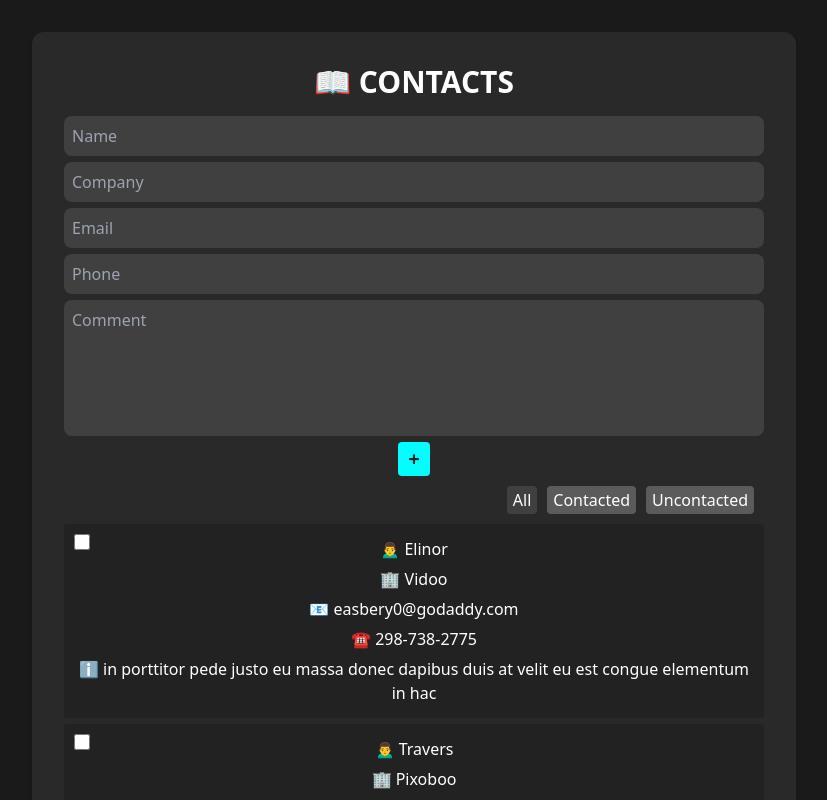
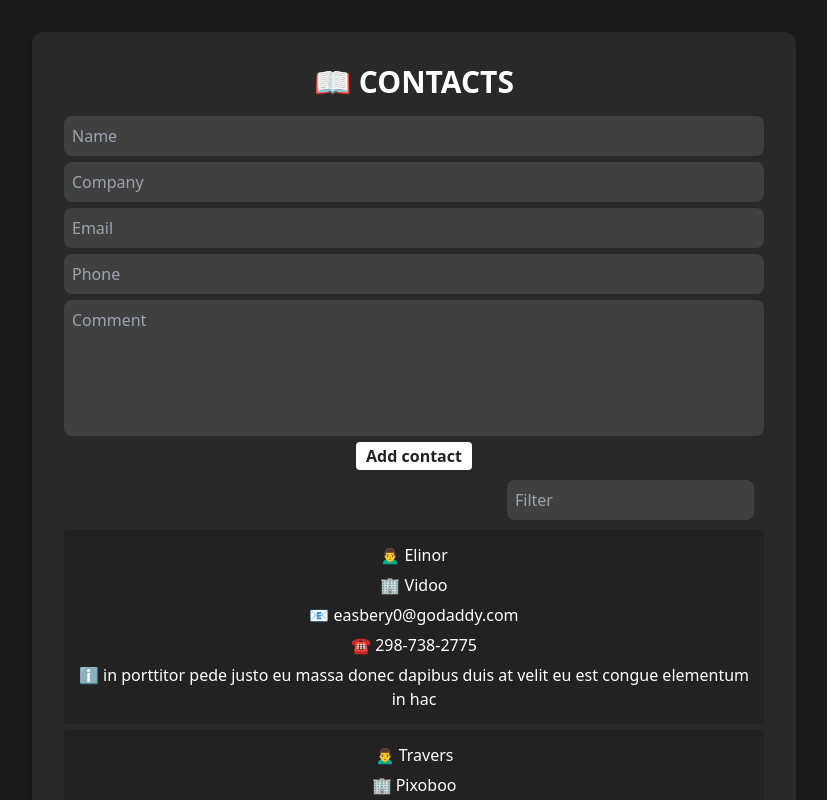
Before and after one commit to Connectslide121/contact-book, an Angular app: page / in a window 1280 px wide. Shown: the top 800 px of the page, without its empty margins (226-1053 px from the left). Built offline with nearby package versions, Linux system fonts and the light colour scheme.

Commit message:
add crud methods to contacts

```diff
--- a/src/app/app.component.css
+++ b/src/app/app.component.css
@@ -6,25 +6,15 @@
   @apply text-3xl font-bold text-center mb-4;
 }
 
-.filters {
+.filter {
   display: flex;
   justify-content: end;
   gap: 10px;
   margin: 10px;
 }
 
-.filters button {
-  padding: 2px 6px;
-  background-color: #5b5b5b;
-  border-radius: 4px;
-}
-
-.filters button:hover {
-  color: #a8a8a8;
-}
-
-.filters button.active {
-  background-color: #404040;
+.filter input {
+  @apply bg-background-300 rounded-lg p-2 outline-none text-white;
 }
 
 .contact-list {
--- a/src/app/app.component.html
+++ b/src/app/app.component.html
@@ -1,27 +1,17 @@
 <section class="contact-book-wrapper">
   <h1 class="title">📖 CONTACTS</h1>
-  <app-new-contact-form />
-  <div class="filters">
-    <button (click)="changeFilter('all')" [class.active]="filter() === 'all'">
-      All
-    </button>
-    <button
-      (click)="changeFilter('contacted')"
-      [class.active]="filter() === 'contacted'"
-    >
-      Contacted
-    </button>
-    <button
-      (click)="changeFilter('uncontacted')"
-      [class.active]="filter() === 'uncontacted'"
-    >
-      Uncontacted
-    </button>
+  <app-new-contact-form (contactAdded)="addContact($event)" />
+  <div class="filter">
+    <input type="text" placeholder="Filter" />
   </div>
 
   <ul class="contact-list">
     @for (contact of contactList(); track contact.id) {
-    <app-contact-card [contact]="contact"></app-contact-card>
+    <app-contact-card
+      [contact]="contact"
+      (contactEdited)="editContact($event)"
+      (contactDeleted)="deleteContact($event)"
+    ></app-contact-card>
     }
   </ul>
 </section>
--- a/src/app/app.component.ts
+++ b/src/app/app.component.ts
@@ -2,7 +2,7 @@ import { Component, signal } from '@angular/core';
 import { RouterOutlet } from '@angular/router';
 import { ContactCardComponent } from './components/contact-card/contact-card.component';
 import { NewContactFormComponent } from './components/new-contact-form/new-contact-form.component';
-import { Contact, FilterType } from './models/contacts';
+import { Contact } from './models/contacts';
 
 @Component({
   selector: 'app-root',
@@ -21,7 +21,6 @@ export class AppComponent {
       company: 'Vidoo',
       comment:
         'in porttitor pede justo eu massa donec dapibus duis at velit eu est congue elementum in hac',
-      contacted: false,
       editing: false,
     },
     {
@@ -32,7 +31,6 @@ export class AppComponent {
       company: 'Pixoboo',
       comment:
         'nonummy maecenas tincidunt lacus at velit vivamus vel nulla eget eros elementum pellentesque quisque porta',
-      contacted: false,
       editing: false,
     },
     {
@@ -43,7 +41,6 @@ export class AppComponent {
       company: 'Meetz',
       comment:
         'ipsum ac tellus semper interdum mauris ullamcorper purus sit amet',
-      contacted: false,
       editing: false,
     },
     {
@@ -54,7 +51,6 @@ export class AppComponent {
       company: 'Realpoint',
       comment:
         'pellentesque volutpat dui maecenas tristique est et tempus semper est quam pharetra magna ac consequat metus sapien ut',
-      contacted: false,
       editing: false,
     },
     {
@@ -64,7 +60,6 @@ export class AppComponent {
       phone: '503-690-9024',
       company: 'Chatterbridge',
       comment: 'in hac habitasse platea dictumst maecenas ut massa quis augue',
-      contacted: false,
       editing: false,
     },
     {
@@ -75,26 +70,27 @@ export class AppComponent {
       company: 'Meezzy',
       comment:
         'vitae mattis nibh ligula nec sem duis aliquam convallis nunc proin at turpis a',
-      contacted: false,
       editing: false,
     },
   ]);
 
-  filter = signal<FilterType>('all');
-
-  changeFilter(filterString: FilterType) {
-    this.filter.set(filterString);
+  addContact(newContact: Contact) {
+    this.contactList.set([newContact, ...this.contactList()]);
   }
 
   changeEditing(contact: Contact, editing: boolean) {
     contact.editing = editing;
   }
 
-  editContact(contact: Contact) {
+  editContact(updatedContact: Contact) {
     this.contactList.set(
-      this.contactList().map((c) => (c.id === contact.id ? contact : c))
+      this.contactList().map((contact) =>
+        contact.id === updatedContact.id ? updatedContact : contact
+      )
     );
-    console.log(this.contactList());
-    contact.editing = false;
+  }
+
+  deleteContact(contact: Contact) {
+    this.contactList.set(this.contactList().filter((c) => c.id !== contact.id));
   }
 }
--- a/src/app/components/contact-card/contact-card.component.css
+++ b/src/app/components/contact-card/contact-card.component.css
@@ -12,11 +12,6 @@ li label {
   padding: 3px;
 }
 
-#check {
-  position: absolute;
-  left: 10px;
-}
-
 li.contact {
   background-color: #222;
 }
@@ -29,7 +24,7 @@ li.contact {
   right: 0;
 }
 
-li.contact button {
+li.contact .contact-buttons-wrapper button {
   display: none;
   background-color: #5b5b5b;
   padding: 2px 6px;
@@ -40,12 +35,8 @@ li.contact button:hover {
   color: #a8a8a8;
 }
 
-li.contact:hover button {
+li.contact:hover .contact-buttons-wrapper button {
   display: block;
-}
-
-li.contact input[type="checkbox"] {
-  @apply w-4 h-4 cursor-pointer;
 }
 
 li.contact-editing input,
@@ -85,3 +76,41 @@ li.contact-editing textarea {
   width: 700px;
   margin-inline: auto;
 }
+
+.overlay {
+  position: absolute;
+  background-color: #b1b1b1e6;
+  border-radius: 4px;
+  width: 100%;
+  height: 100%;
+  top: 0px;
+  left: 0px;
+}
+
+.confirm-delete-dialog {
+  position: absolute;
+  color: #222;
+  font-weight: bold;
+  width: 100%;
+  height: 100%;
+  top: 0px;
+  left: 0px;
+  display: flex;
+  flex-direction: column;
+  justify-content: center;
+  align-items: center;
+  gap: 10px;
+}
+
+.confirm-delete-buttons-wrapper {
+  display: flex;
+  gap: 10px;
+}
+
+.confirm-delete-buttons-wrapper button {
+  background-color: white;
+  color: #222;
+  padding: 2px 10px;
+  font-weight: bold;
+  border-radius: 4px;
+}
--- a/src/app/components/contact-card/contact-card.component.html
+++ b/src/app/components/contact-card/contact-card.component.html
@@ -1,6 +1,5 @@
 @if(!contact.editing){
 <li class="contact">
-  <input id="check" type="checkbox" />
   <label>🙍‍♂️ {{ contact.name }}</label>
   <label>🏢 {{ contact.company }}</label>
   <label>📧 {{ contact.email }}</label>
@@ -8,26 +7,34 @@
   <label>ℹ️ {{ contact.comment }}</label>
   <div class="contact-buttons-wrapper">
     <button (click)="changeEditing(contact, true)">Edit</button>
-    <button>Delete</button>
+    <button (click)="showConfirmDeleteDialog()">Delete</button>
   </div>
+  @if(showConfirmDelete){
+  <div class="overlay"></div>
+  <div class="confirm-delete-dialog">
+    <p>Are you sure you want to delete this contact?</p>
+    <div class="confirm-delete-buttons-wrapper">
+      <button (click)="deleteContact()">Yes</button>
+      <button (click)="showConfirmDelete = false">No</button>
+    </div>
+  </div>
+  }
 </li>
 } @else {
 <li class="contact-editing">
-  <form action="">
-    <input type="text" placeholder="Name" value="{{ contact.name }}" />
-    <!--minute 39:41 - https://www.youtube.com/watch?v=mAnTRqO_zw8&t=2381s -->
-    <input type="text" placeholder="Company" value="{{ contact.company }}" />
-    <input type="email" placeholder="Email" value="{{ contact.email }}" />
-    <input type="text" placeholder="Phone" value="{{ contact.phone }}" />
+  <form [formGroup]="form">
+    <input type="text" placeholder="Name" formControlName="name" />
+    <input type="text" placeholder="Company" formControlName="company" />
+    <input type="email" placeholder="Email" formControlName="email" />
+    <input type="text" placeholder="Phone" formControlName="phone" />
     <textarea
       type="text"
       placeholder="Comment"
       rows="5"
-      value="{{ contact.comment }}"
+      formControlName="comment"
     ></textarea>
     <div class="editing-buttons-wrapper">
-      <button (click)="editContact(contact)">Save</button>
-      <!-- SET "contact" VALUE USING FORM before passing it to editContact() -->
+      <button (click)="editContact()">Save</button>
       <button (click)="changeEditing(contact, false)">Cancel</button>
     </div>
   </form>
--- a/src/app/components/contact-card/contact-card.component.ts
+++ b/src/app/components/contact-card/contact-card.component.ts
@@ -1,21 +1,60 @@
-import { Component, Input, signal } from '@angular/core';
-import { Contact, FilterType } from '../../models/contacts';
+import { Component, EventEmitter, Input, Output, signal } from '@angular/core';
+import { Contact } from '../../models/contacts';
+import { FormControl, FormGroup, ReactiveFormsModule } from '@angular/forms';
 
 @Component({
   selector: 'app-contact-card',
   standalone: true,
-  imports: [],
+  imports: [ReactiveFormsModule],
   templateUrl: './contact-card.component.html',
   styleUrl: './contact-card.component.css',
 })
 export class ContactCardComponent {
+  @Input() showConfirmDelete: boolean = false;
   @Input() contact!: Contact;
+  @Output() contactEdited = new EventEmitter<Contact>();
+  @Output() contactDeleted = new EventEmitter<Contact>();
+
+  form: FormGroup = new FormGroup({
+    name: new FormControl('', { nonNullable: true }),
+    company: new FormControl('', { nonNullable: true }),
+    email: new FormControl('', { nonNullable: true }),
+    phone: new FormControl('', { nonNullable: true }),
+    comment: new FormControl('', { nonNullable: true }),
+    contacted: new FormControl(false, { nonNullable: false }),
+  });
+
+  ngOnInit() {
+    if (this.contact) {
+      this.form.controls['name'].setValue(this.contact.name);
+      this.form.controls['company'].setValue(this.contact.company);
+      this.form.controls['email'].setValue(this.contact.email);
+      this.form.controls['phone'].setValue(this.contact.phone);
+      this.form.controls['comment'].setValue(this.contact.comment);
+    }
+  }
 
   changeEditing(contact: Contact, editing: boolean) {
+    this.form.controls['name'].setValue(this.contact.name);
+    this.form.controls['company'].setValue(this.contact.company);
+    this.form.controls['email'].setValue(this.contact.email);
+    this.form.controls['phone'].setValue(this.contact.phone);
+    this.form.controls['comment'].setValue(this.contact.comment);
+
     contact.editing = editing;
   }
 
-  editContact(contact: Contact) {
-    contact.editing = false;
+  editContact() {
+    const updatedContact: Contact = this.form.value;
+    updatedContact.id = this.contact.id;
+    this.contactEdited.emit(updatedContact);
+  }
+
+  showConfirmDeleteDialog() {
+    this.showConfirmDelete = true;
+  }
+
+  deleteContact() {
+    this.contactDeleted.emit(this.contact);
   }
 }
--- a/src/app/components/new-contact-form/new-contact-form.component.css
+++ b/src/app/components/new-contact-form/new-contact-form.component.css
@@ -14,10 +14,9 @@
 }
 
 .new-contact button {
-  background-color: aqua;
+  background-color: white;
   color: #222;
   padding: 2px 10px;
-  font-size: 20px;
   font-weight: bold;
   border-radius: 4px;
 }
--- a/src/app/components/new-contact-form/new-contact-form.component.html
+++ b/src/app/components/new-contact-form/new-contact-form.component.html
@@ -1,8 +1,13 @@
-<form class="new-contact">
-  <input type="text" placeholder="Name" />
-  <input type="text" placeholder="Company" />
-  <input type="email" placeholder="Email" />
-  <input type="text" placeholder="Phone" />
-  <textarea type="text" placeholder="Comment" rows="5"></textarea>
-  <button>+</button>
+<form [formGroup]="form" class="new-contact">
+  <input type="text" placeholder="Name" formControlName="name" />
+  <input type="text" placeholder="Company" formControlName="company" />
+  <input type="email" placeholder="Email" formControlName="email" />
+  <input type="text" placeholder="Phone" formControlName="phone" />
+  <textarea
+    type="text"
+    placeholder="Comment"
+    rows="5"
+    formControlName="comment"
+  ></textarea>
+  <button type="button" (click)="addContact()">Add contact</button>
 </form>
--- a/src/app/components/new-contact-form/new-contact-form.component.ts
+++ b/src/app/components/new-contact-form/new-contact-form.component.ts
@@ -1,12 +1,30 @@
-import { Component } from '@angular/core';
+import { Component, EventEmitter, Output } from '@angular/core';
+import { FormControl, FormGroup, ReactiveFormsModule } from '@angular/forms';
+import { Contact } from '../../models/contacts';
 
 @Component({
   selector: 'app-new-contact-form',
   standalone: true,
-  imports: [],
+  imports: [ReactiveFormsModule],
   templateUrl: './new-contact-form.component.html',
-  styleUrl: './new-contact-form.component.css'
+  styleUrl: './new-contact-form.component.css',
 })
 export class NewContactFormComponent {
+  @Output() contactAdded = new EventEmitter<Contact>();
 
+  form: FormGroup = new FormGroup({
+    name: new FormControl('', { nonNullable: true }),
+    company: new FormControl('', { nonNullable: true }),
+    email: new FormControl('', { nonNullable: true }),
+    phone: new FormControl('', { nonNullable: true }),
+    comment: new FormControl('', { nonNullable: true }),
+    contacted: new FormControl(false, { nonNullable: false }),
+  });
+
+  addContact() {
+    var newContact: Contact = this.form.value;
+    newContact.id = Math.random().toString(36).substring(2, 15);
+    this.contactAdded.emit(newContact);
+    this.form.reset();
+  }
 }
--- a/src/app/models/contacts.ts
+++ b/src/app/models/contacts.ts
@@ -5,8 +5,5 @@ export interface Contact {
   phone: string;
   company: string;
   comment: string;
-  contacted: boolean;
   editing: boolean;
 }
-
-export type FilterType = 'all' | 'contacted' | 'uncontacted';
```
